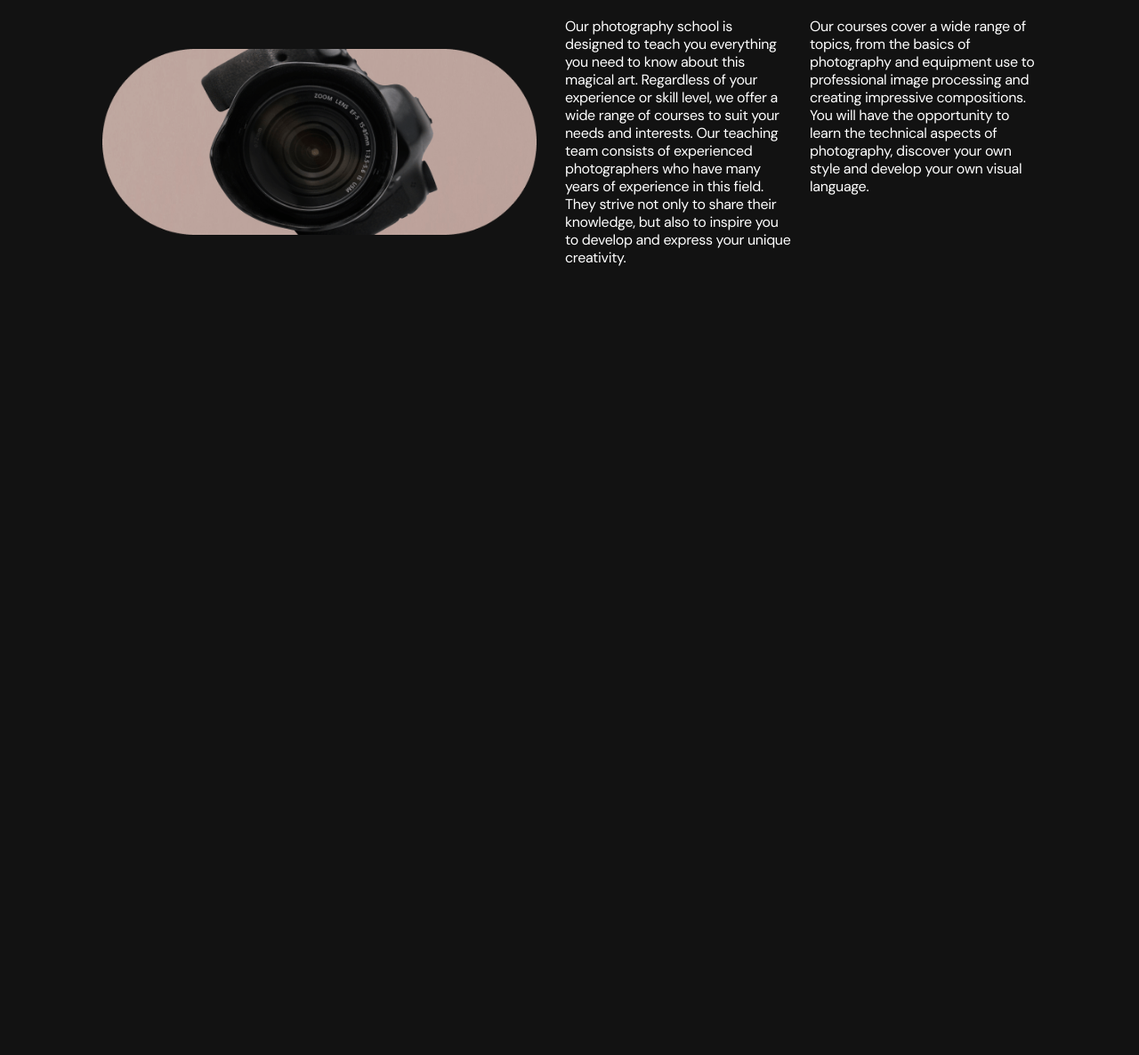
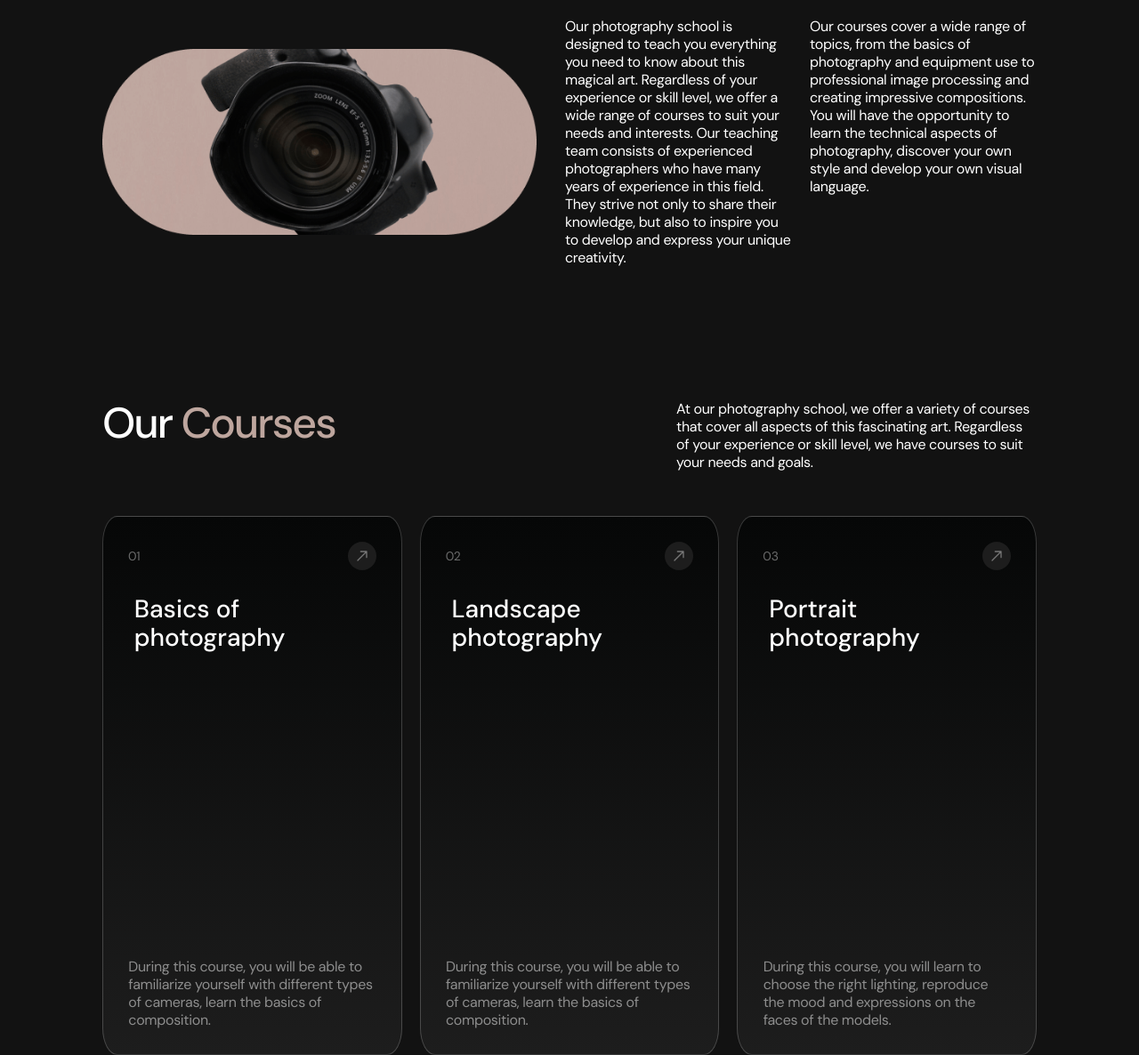
Before and after one commit to AleksandraCherevko/Focus.Frame.School, a website built with Vite: page src/index.html in a window 1280 px wide. Shown: the part 1032-2218 px from the top of the page at 89% size. Before the commit the page ends 1332 px from the top, so only its background shows below. Built offline with nearby package versions, Linux system fonts and the light colour scheme; files whose address does not match are found by name.

Commit message:
add out courses section

```diff
--- /dev/null
+++ b/src/css/our-courses.css
@@ -0,0 +1,325 @@
+@media only screen and (max-width: 768px) {
+  .courses > .container {
+    max-width: 335px;
+    width: 100%;
+  }
+
+  .courses {
+    padding-top: 80px;
+    display: flex;
+  }
+  .courses-list {
+    margin-top: 50px;
+    display: flex;
+    row-gap: 20px;
+    flex-direction: column;
+  }
+  .courses-title {
+    margin-bottom: 20px;
+    font-size: 28px;
+    font-weight: 500;
+    line-height: 1.14;
+    letter-spacing: -0.04em;
+    text-align: left;
+  }
+
+  .courses-title-accent {
+    color: var(--accent-color);
+  }
+
+  .courses-text {
+    margin-bottom: 40px;
+    font-size: 14px;
+    line-height: 1.3;
+    letter-spacing: -0.02em;
+    text-align: left;
+  }
+
+  .courses-card-title {
+    font-size: 28px;
+    font-weight: 500;
+    line-height: 1.14;
+    text-align: left;
+  }
+
+  .courses-card-text {
+    margin-top: 164px;
+    font-size: 14px;
+    font-weight: 400;
+    line-height: 1.3;
+    letter-spacing: -0.02em;
+    text-align: left;
+    color: #ffffff80;
+  }
+  .courses-card {
+    display: flex;
+    align-items: center;
+    flex-direction: column;
+    padding: 28px;
+    border: 1px solid #ffffff33;
+    border-radius: 5%;
+    background: linear-gradient(180deg, #060707 0%, #1d1d1d 100%);
+  }
+
+  .courses-card:hover {
+    transform: scale(1.2);
+  }
+
+  .courses-card-pre-title {
+    display: flex;
+    justify-content: space-between;
+    align-items: center;
+    width: 100%;
+    margin-bottom: 28px;
+  }
+
+  .courses-num {
+    margin-right: auto;
+    font-size: 14px;
+    font-weight: 400;
+    line-height: 1.3;
+    letter-spacing: -0.02em;
+    text-align: left;
+    color: #ffffff66;
+  }
+
+  .courses-btn {
+    display: flex;
+    align-items: center;
+    justify-content: center;
+    margin-left: auto;
+    border-radius: 50%;
+    width: 32px;
+    height: 32px;
+    background-color: #1d1d1d;
+    border: none;
+  }
+
+  .courses-btn:hover,
+  .courses-btn:focus {
+    background-color: var(--accent-color);
+  }
+}
+
+@media only screen and (min-width: 768px) and (max-width: 1280px) {
+  .courses > .container {
+    max-width: 704px;
+    width: 100%;
+  }
+
+  .courses {
+    padding-top: 100px;
+  }
+  .courses-title {
+    font-size: 48px;
+    font-weight: 500;
+    line-height: 1.1;
+    letter-spacing: -0.04em;
+    text-align: left;
+  }
+  .courses-title-accent {
+    color: var(--accent-color);
+  }
+  .courses-text {
+    width: 381px;
+    font-size: 16px;
+    font-weight: 400;
+    line-height: 1.25;
+    letter-spacing: -0.02em;
+  }
+
+  .courses-text-wrap {
+    display: flex;
+    justify-content: space-between;
+  }
+  .courses-list {
+    margin-top: 50px;
+    flex-direction: row;
+    display: flex;
+    flex-wrap: wrap;
+    column-gap: 20px;
+    row-gap: 20px;
+  }
+  .courses-item {
+    width: calc((100% - 20px) / 2);
+  }
+  .courses-card-title {
+    font-size: 28px;
+    font-weight: 500;
+    line-height: 1.14;
+    text-align: left;
+  }
+  .courses-card-text {
+    margin-top: 164px;
+    font-size: 14px;
+    font-weight: 400;
+    line-height: 1.25;
+    letter-spacing: -0.02em;
+    text-align: left;
+    color: #ffffff80;
+    width: 278px;
+  }
+
+  .courses-card {
+    padding: 32px;
+    display: flex;
+    align-items: center;
+    flex-direction: column;
+    padding: 28px;
+    border: 1px solid #ffffff33;
+    border-radius: 5%;
+    background: linear-gradient(180deg, #060707 0%, #1d1d1d 100%);
+  }
+
+  .courses-card:hover {
+    transform: scale(1.2);
+  }
+  .courses-card-pre-title {
+    display: flex;
+    justify-content: space-between;
+    align-items: center;
+    width: 100%;
+    margin-bottom: 28px;
+  }
+
+  .courses-num {
+    margin-right: auto;
+    font-size: 14px;
+    font-weight: 400;
+    line-height: 1.3;
+    letter-spacing: -0.02em;
+    text-align: left;
+    color: #ffffff66;
+  }
+
+  .courses-btn {
+    display: flex;
+    align-items: center;
+    justify-content: center;
+    margin-left: auto;
+    border-radius: 50%;
+    width: 32px;
+    height: 32px;
+    background-color: #1d1d1d;
+    border: none;
+  }
+
+  .courses-btn:hover,
+  .courses-btn:focus {
+    background-color: var(--accent-color);
+  }
+}
+
+@media screen and (min-width: 1280px) {
+  .courses > .container {
+    max-width: 1080px;
+    width: 100%;
+  }
+
+  .courses {
+    padding-top: 150px;
+  }
+  .courses-title {
+    font-size: 48px;
+    font-weight: 500;
+    line-height: 1.1;
+    letter-spacing: -0.04em;
+    text-align: left;
+  }
+  .courses-title-accent {
+    color: var(--accent-color);
+  }
+  .courses-text {
+    width: 405px;
+    font-size: 16px;
+    font-weight: 400;
+    line-height: 1.25;
+    letter-spacing: -0.02em;
+  }
+
+  .courses-text-wrap {
+    display: flex;
+    justify-content: space-between;
+  }
+  .courses-list {
+    margin-top: 50px;
+    justify-content: center;
+    flex-direction: row;
+    display: flex;
+    flex-wrap: nowrap;
+    column-gap: 20px;
+  }
+  .courses-item {
+    width: calc((100% - 20px) / 3);
+  }
+
+  .courses-card-text {
+    font-size: 16px;
+    font-weight: 400;
+    line-height: 1.25;
+    letter-spacing: -0.02em;
+    text-align: left;
+    width: 278px;
+  }
+  .courses-card {
+    padding: 32px;
+  }
+
+  .courses-card-title {
+    margin-bottom: 180px;
+    font-size: 28px;
+    font-weight: 500;
+    line-height: 1.14;
+    text-align: left;
+    width: 265px;
+  }
+
+  .courses-card {
+    padding: 32px;
+    display: flex;
+    align-items: center;
+    flex-direction: column;
+    padding: 28px;
+    border: 1px solid #ffffff33;
+    border-radius: 5%;
+    background: linear-gradient(180deg, #060707 0%, #1d1d1d 100%);
+  }
+
+  .courses-card:hover {
+    transform: scale(1.2);
+  }
+  .courses-card-pre-title {
+    display: flex;
+    justify-content: space-between;
+    align-items: center;
+    width: 100%;
+    margin-bottom: 28px;
+  }
+
+  .courses-num {
+    margin-right: auto;
+    font-size: 14px;
+    font-weight: 400;
+    line-height: 1.3;
+    letter-spacing: -0.02em;
+    text-align: left;
+    color: #ffffff66;
+  }
+
+  .courses-btn {
+    display: flex;
+    align-items: center;
+    justify-content: center;
+    margin-left: auto;
+    border-radius: 50%;
+    width: 32px;
+    height: 32px;
+    background-color: #1d1d1d;
+    border: none;
+  }
+
+  .courses-btn:hover,
+  .courses-btn:focus {
+    background-color: var(--accent-color);
+  }
+}
--- a/src/css/styles.css
+++ b/src/css/styles.css
@@ -8,7 +8,10 @@
 @import url('./reset.css');
 @import url('./header.css');
 @import url('./hero.css');
-@import url('./about-us.css'); /* @import url('./base.css'); */
+@import url('./about-us.css');
+@import url('./our-courses.css');
+
+/* @import url('./base.css'); */
 /* @import url('./container.css'); */
 /* @import url('./animations.css'); */
 
--- a/src/index.html
+++ b/src/index.html
@@ -25,6 +25,7 @@
     <main>
       <load src="./partials/hero.html"/>
       <load src="./partials/about-us.html"/>
+      <load src="./partials/our-courses.html"/>
     </main>
 
     <script type="module" src="./main.js"></script>
--- /dev/null
+++ b/src/partials/our-courses.html
@@ -0,0 +1,69 @@
+<section class="courses" id="our-courses">
+  <div class="container">
+    <div class="courses-text-wrap">
+      <h2 class="courses-title">
+        Our <span class="courses-title-accent">Courses</span>
+      </h2>
+      <p class="courses-text">
+        At our photography school, we offer a variety of courses that cover all
+        aspects of this fascinating art. Regardless of your experience or skill
+        level, we have courses to suit your needs and goals.
+      </p>
+    </div>
+    <ul class="courses-list">
+      <li class="courses-item">
+        <div class="courses-card">
+          <div class="courses-card-pre-title">
+            <span class="courses-num">01</span>
+            <button class="courses-btn" type="button">
+              <svg class="icon-arrow-up" width="20" height="20">
+                <use href="../img/symbol-defs.svg#icon-arrow-up"></use>
+              </svg>
+            </button>
+          </div>
+
+          <p class="courses-card-title">Basics of photography</p>
+          <p class="courses-card-text">
+            During this course, you will be able to familiarize yourself with
+            different types of cameras, learn the basics of composition.
+          </p>
+        </div>
+      </li>
+
+      <li class="courses-item">
+        <div class="courses-card">
+          <div class="courses-card-pre-title">
+            <span class="courses-num">02</span>
+            <button class="courses-btn" type="button">
+              <svg class="icon-arrow-up" width="20" height="20">
+                <use href="../img/symbol-defs.svg#icon-arrow-up"></use>
+              </svg>
+            </button>
+          </div>
+          <p class="courses-card-title">Landscape photography</p>
+          <p class="courses-card-text">
+            During this course, you will be able to familiarize yourself with
+            different types of cameras, learn the basics of composition.
+          </p>
+        </div>
+      </li>
+      <li class="courses-item">
+        <div class="courses-card">
+          <div class="courses-card-pre-title">
+            <span class="courses-num">03</span>
+            <button class="courses-btn" type="button">
+              <svg class="icon-arrow-up" width="20" height="20">
+                <use href="../img/symbol-defs.svg#icon-arrow-up"></use>
+              </svg>
+            </button>
+          </div>
+          <p class="courses-card-title">Portrait photography</p>
+          <p class="courses-card-text">
+            During this course, you will learn to choose the right lighting,
+            reproduce the mood and expressions on the faces of the models.
+          </p>
+        </div>
+      </li>
+    </ul>
+  </div>
+</section>
```
